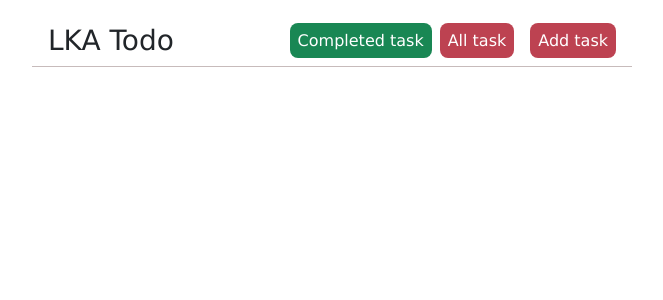
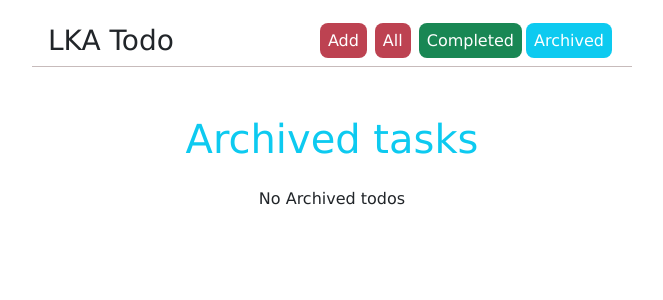
Before and after one commit to Alkaly02/lka-todo, a React (Create React App) app: page /archived in a window 1280 px wide. Shown: the top 300 px of the page, without its empty margins (308-971 px from the left). Built offline with nearby package versions, Linux system fonts and the light colour scheme; the HTML template or start-up script is replaced by a standard one.

Commit message:
ajout de la fonctionnalite archive

```diff
--- a/src/App.js
+++ b/src/App.js
@@ -4,21 +4,28 @@ import Navbar from "./components/Navbar";
 import AddTask from "./components/AddTask";
 import AllTask from "./components/AllTask";
 import CompletedTodos from './components/CompletedTodos';
+import ArchivedTasks from './components/ArchivedTaks';
 import { BrowserRouter, Routes, Route } from 'react-router-dom';
 import { useState, useEffect } from 'react';
 
 function App() {
   const savedTodos = JSON.parse(localStorage.getItem('todos'));
   const savedCompletedTodos = JSON.parse(localStorage.getItem('completedTodos'));
+  const savedArchivedTodos = JSON.parse(localStorage.getItem('archivedTodos'));
 
   const [taskTitle, setTaskTitle] = useState('');
   const [taskDescription, setTaskDescription] = useState('');
   const [todos, setTodos] = useState(savedTodos ? savedTodos : []);
   const [completedTodos, setCompletedTodos] = useState(savedCompletedTodos ? savedCompletedTodos : []);
+  const [archivedTodos, setArchivedTodos] = useState(savedArchivedTodos ? savedArchivedTodos : []);
 
   useEffect(() => {
     localStorage.setItem('completedTodos', JSON.stringify(completedTodos));
   }, [completedTodos])
+
+  useEffect(() => {
+    localStorage.setItem('completedTodos', JSON.stringify(archivedTodos));
+  }, [archivedTodos])
 
   useEffect(() => {
       localStorage.setItem('todos', JSON.stringify(todos));
@@ -37,6 +44,7 @@ function App() {
               setTodos={setTodos}
               completedTodos={completedTodos}
               setCompletedTodos={setCompletedTodos}
+              setArchivedTodos={setArchivedTodos}
               />
             }
           />
@@ -54,6 +62,7 @@ function App() {
           }
           />
           <Route path='/completed' element={<CompletedTodos completedTodos={completedTodos} />} />
+          <Route path='/archived' element={<ArchivedTasks archivedTodos={archivedTodos} />} />
         </Routes>
       </BrowserRouter>
     </div>
--- a/src/components/AllTask.js
+++ b/src/components/AllTask.js
@@ -1,5 +1,5 @@
 
-const AllTask = ({todos, setTodos, completedTodos, setCompletedTodos}) => {
+const AllTask = ({todos, setTodos, completedTodos, setCompletedTodos, setArchivedTodos}) => {
 
     const handleDelete = (id) => {
         const newTodos = todos.filter( todo => todo.id !== id);
@@ -15,7 +15,6 @@ const AllTask = ({todos, setTodos, completedTodos, setCompletedTodos}) => {
         // display success message
         document.querySelector('.success-msg').innerHTML = 'Task completed';
         document.querySelector('.success-msg').style.padding = '0.5rem 1rem';
-        // document.querySelector('.title').style.marginTop = '0rem';
 
         setTimeout(() => {
             document.querySelector('.success-msg').innerHTML = '';
@@ -23,8 +22,15 @@ const AllTask = ({todos, setTodos, completedTodos, setCompletedTodos}) => {
             document.querySelector('.title').style.marginTop = '0';
         }, 1800)
 
-        // Delete the completed todo from the todos
+        // Delete the completed todo from todos
         setTodos(todos.filter( todo => todo.id !== id));
+    }
+
+    const handleArchived = (id) => {
+        const newArchivedTodo = todos.filter(todo => todo.id === id);
+        setArchivedTodos(prevState => [...prevState, newArchivedTodo[0]])
+        // delete the archived todo from todos
+        handleDelete(id);
     }
 
     return (
@@ -41,7 +47,10 @@ const AllTask = ({todos, setTodos, completedTodos, setCompletedTodos}) => {
                                     onClick={() => handleCompleted(todo.id)} className="btn close-btn btn-success fs-6"
                                 >c</button>
                                 <button
-                                    onClick={() => handleDelete(todo.id)} className="btn close-btn btn-secondary ms-2 fs-6"
+                                    onClick={() => handleArchived(todo.id)} className="btn close-btn btn-info mx-2 fs-6"
+                                >v</button>
+                                <button
+                                    onClick={() => handleDelete(todo.id)} className="btn close-btn btn-secondary fs-6"
                                 >x</button>
                             </div>
 
--- /dev/null
+++ b/src/components/ArchivedTaks.js
@@ -0,0 +1,21 @@
+const ArchivedTasks = ({archivedTodos}) => {
+    return (
+        <div className="container mt-2">
+                <h1 className="text-center fs-1 mb-4 text-info">Archived tasks</h1>
+                {
+                    (archivedTodos.length !== 0) ? archivedTodos.map(todo => (
+                        <div className="card border-secondary mb-3" key={todo.id}>
+                            <h5 className="card-header d-flex">
+                                {todo.title}
+                            </h5>
+                            <div className="card-body text-success">
+                                <p className="card-text text-secondary fs-6">{todo.body}</p>
+                            </div>
+                        </div>
+                    )) : <p className="text-center">No Archived todos</p>
+                }
+            </div>
+    );
+}
+
+export default ArchivedTasks;
--- a/src/components/Navbar.js
+++ b/src/components/Navbar.js
@@ -5,9 +5,10 @@ const Navbar = () => {
         <nav className="navbar d-flex flex-column flex-sm-row justify-content-sm-between align-items-center mt-3 px-3 mb-5">
             <h3 className="m-sm-0 mb-3 text-center">LKA Todo</h3>
             <div className="links mb-3 m-sm-0">
-                <Link to="/completed" className="p-2 btn-success">Completed task</Link>
-                <Link to="/lka-todo" className="m-sm-2 mx-1 p-2">All task</Link>
-                <Link to="/create" className="ms-sm-2  p-2">Add task</Link>
+                <Link to="/create" className="ms-sm-2  p-2">Add</Link>
+                <Link to="/lka-todo" className="m-sm-2 mx-1 p-2">All</Link>
+                <Link to="/completed" className="p-2 btn-success">Completed</Link>
+                <Link to="/archived" className="p-2 mx-1 btn-info">Archived</Link>
             </div>
         </nav>
      );
```
